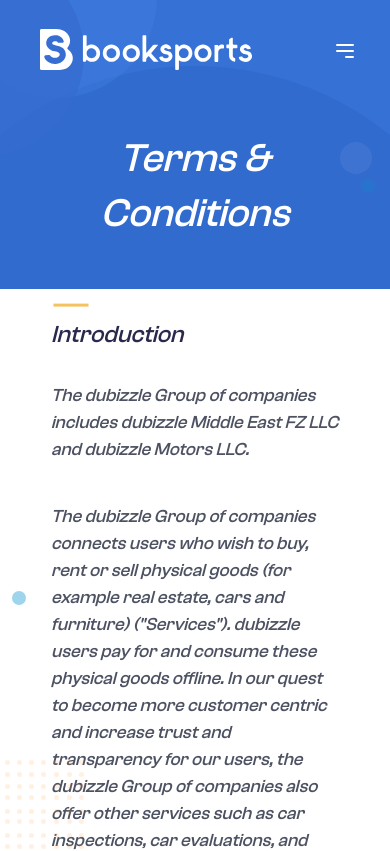
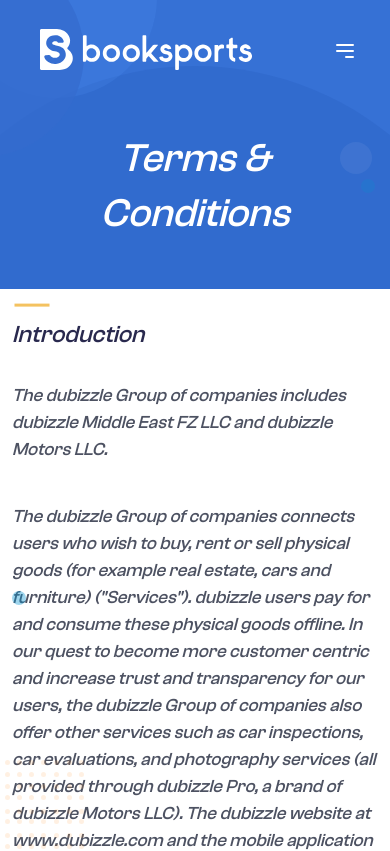
Before and after one commit to tanuj-22/booksports, a React (Create React App) app: page /terms in a window 390 px wide. Shown: the top 851 px of the page. Built offline with nearby package versions, Linux system fonts and the light colour scheme; a web font is replaced by a local one.

Commit message:
navbar width modified

```diff
--- a/src/Components/AboutPageC2.js
+++ b/src/Components/AboutPageC2.js
@@ -46,9 +46,9 @@
           </Row>
         </div>
       </div>
-      {length == "20%" && <AboutPageC3 tagName={"FOR USERS"} />}
-      {length == "50%" && <AboutPageC3 tagName={"FOR VENUES"} />}
-      {length == "80%" && <AboutPageC3 tagName={"FOR TRAINERS"} />}
+      {length === "20%" && <AboutPageC3 tagName={"FOR USERS"} />}
+      {length === "50%" && <AboutPageC3 tagName={"FOR VENUES"} />}
+      {length === "80%" && <AboutPageC3 tagName={"FOR TRAINERS"} />}
     </>
   );
 };
--- a/src/css/App.css
+++ b/src/css/App.css
@@ -1,5 +1,5 @@
 * {
-  font-family: "ClashGrotesk-Medium","Space Grotesk", "Roboto", sans-serif;
+  font-family: "ClashGrotesk-Medium", "Space Grotesk", "Roboto", sans-serif;
 }
 
 .HomePageContent {
@@ -30,7 +30,11 @@
 .block-container {
   width: 80% !important;
 }
-
+@media screen and (max-width: 560px) {
+  .block-container {
+    width: 100% !important;
+  }
+}
 .block-container-2 {
   width: 100% !important;
 }
```
